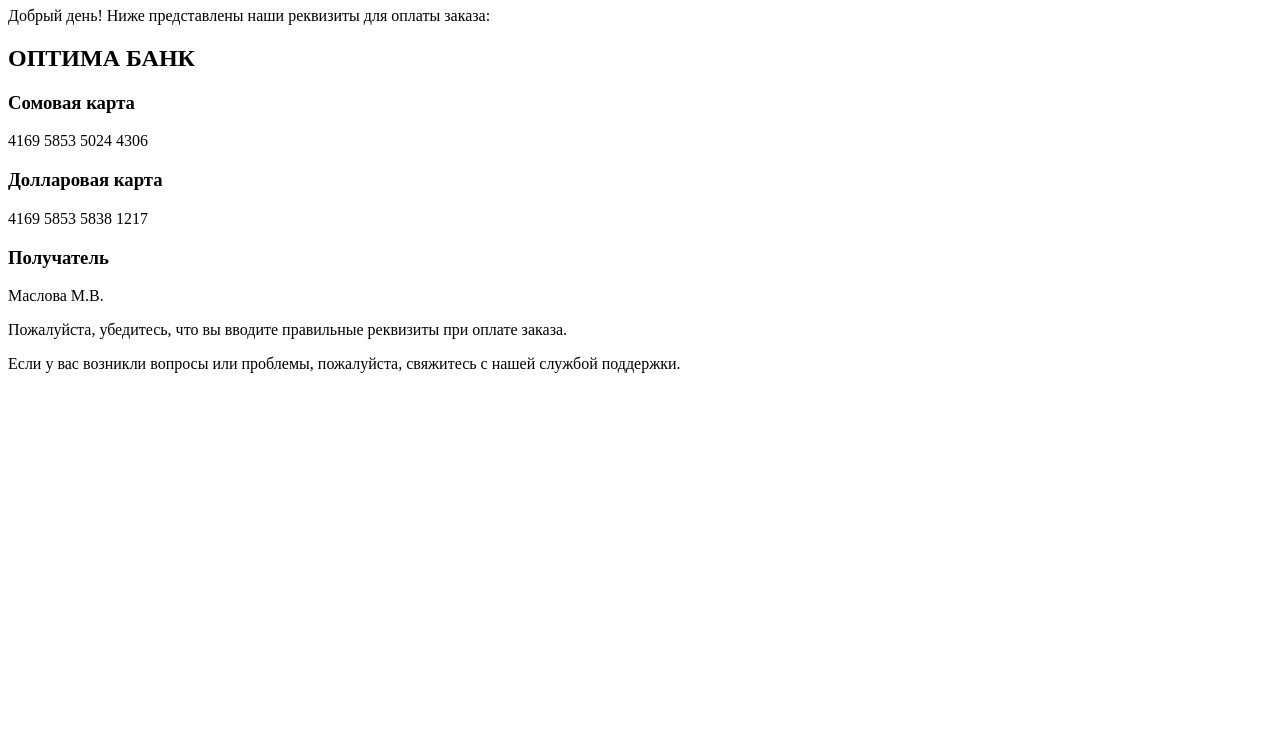
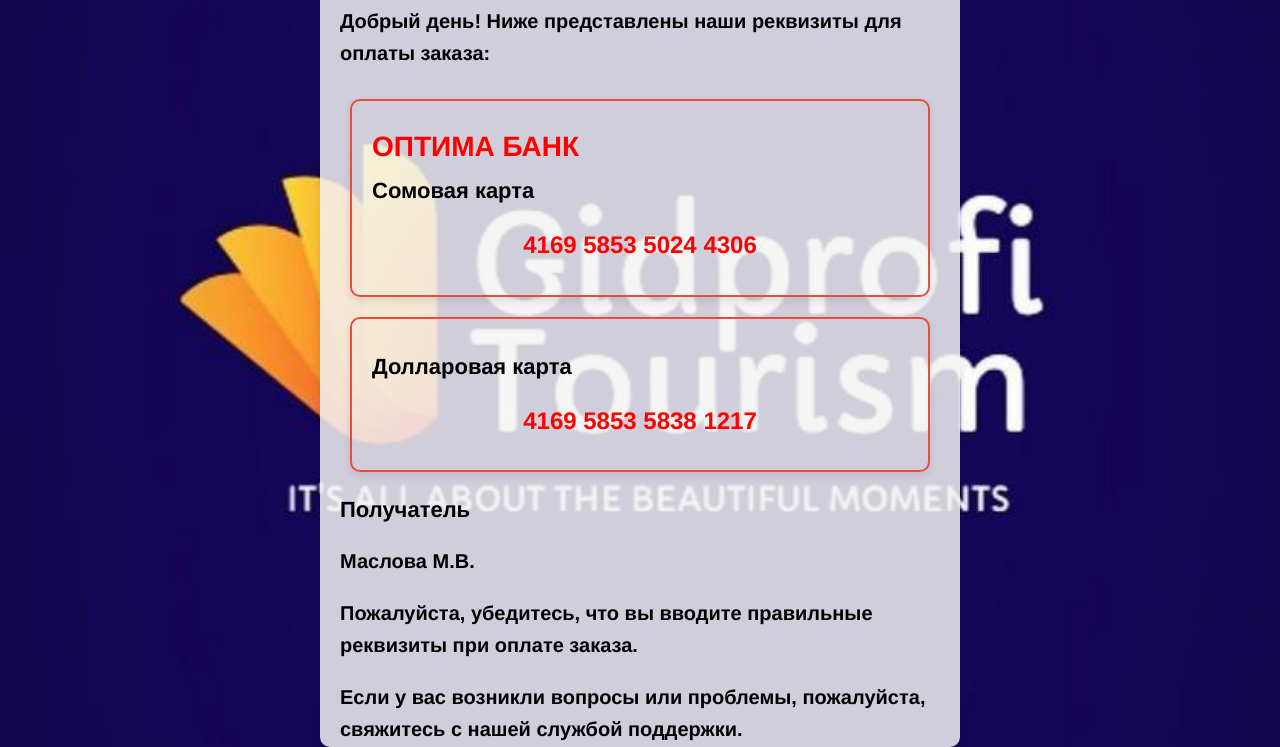
Before and after one commit to AdiZone2021/oplata, a plain HTML site: page index.html in a window 1280 px wide. Shown: the part 73-820 px from the top of the page. Drawn offline with Linux system fonts and the light colour scheme; the site is published under a folder, as on GitHub Pages, so addresses that start at the root find nothing.

Commit message:
Add files via upload

```diff
--- /dev/null
+++ b/css/style.css
@@ -0,0 +1,109 @@
+body {
+    margin: 0;
+    padding: 0;
+    font-family: "Helvetica Neue", Helvetica, Arial, sans-serif;
+    background-image: url('../img/photo_2023-08-07_10-53-43.jpg'); /* Замените 'background-image.jpg' на путь к вашей картинке */
+    background-size: cover;
+    background-repeat: no-repeat;
+    background-position: center;
+    color: #fff; /* Цвет текста для контраста с фоном */
+    overflow-x: hidden; /* Убираем горизонтальный скролл */
+    overflow-y: auto; /* Восстанавливаем вертикальный скролл */
+}
+
+.container {
+    display: flex;
+    justify-content: center;
+    align-items: center;
+    width: 100%;
+    height: 100vh;
+    position: relative;
+}
+
+.requisites {
+    max-width: 600px;
+    width: 100%; /* Занимает всю ширину контейнера */
+    height: 100%; /* Занимает всю высоту контейнера */
+    position: absolute;
+    top: 50%;
+    left: 50%;
+    transform: translate(-50%, -50%);
+    padding: 20px;
+    background-color: rgba(245, 245, 245, 0.838); /* Прозрачный фон контейнера для лучшей читаемости */
+    border-radius: 10px;
+    box-shadow: 0 4px 8px rgba(0, 0, 0, 0.1);
+}
+
+h1 {
+    text-align: center;
+    color: #333;
+    font-size: 32px;
+    margin-bottom: 20px;
+}
+
+h2 {
+    color: red;
+    font-size: 28px;
+    margin: 10px 0;
+}
+
+h3 {
+    color: black;
+    font-size: 22px;
+    margin-top: 15px;
+}
+
+p {
+    color: black;
+    font-size: 20px;
+    font-weight: 600;
+    line-height: 1.6;
+}
+
+.card-info {
+    display: flex;
+    justify-content: space-between;
+    flex-wrap: wrap;
+}
+
+.card {
+    flex: 1 0 calc(50% - 20px);
+    padding: 20px;
+    border: 2px solid #E74C3C;
+    border-radius: 10px;
+    margin: 10px;
+    box-shadow: 0 4px 8px rgba(0, 0, 0, 0.1);
+    transition: transform 0.2s;
+}
+
+.card:hover {
+    transform: translateY(-5px);
+}
+
+.card-number {
+    font-size: 24px; /* Увеличенный размер номера карты */
+    margin: 10px 0;
+    font-weight: 600;
+    text-align: center;
+    color: red;
+}
+
+
+/* Остальной CSS код остается без изменений */
+
+@media (max-width: 768px) {
+
+    body{
+        overflow-x: hidden;
+    }
+    .requisites {
+        padding: 10px;
+    }
+
+    /* Остальные стили для мобильной адаптации ... */
+
+    .card-number {
+        font-size: 27px;
+        font-weight: 600;/* Увеличенный размер номера карты для мобильных устройств */
+    }
+}
--- a/index.html
+++ b/index.html
@@ -3,7 +3,7 @@
 <head>
     <title>Реквизиты для оплаты</title>
     <meta name="viewport" content="width=device-width, initial-scale=1.0">
-    <link rel="stylesheet" href="/style.css">
+    <link rel="stylesheet" href="./css/style.css">
 </head>
 <body>
     <div class="container">
```
